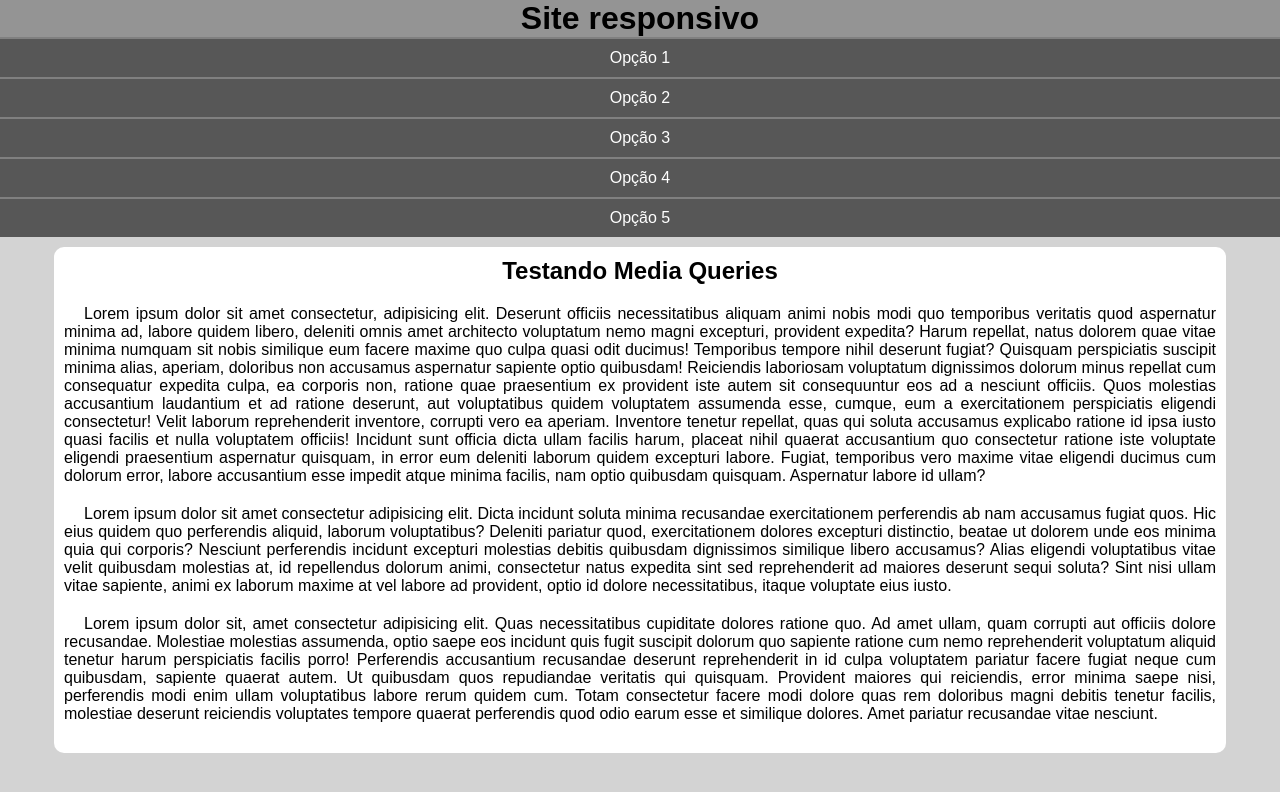
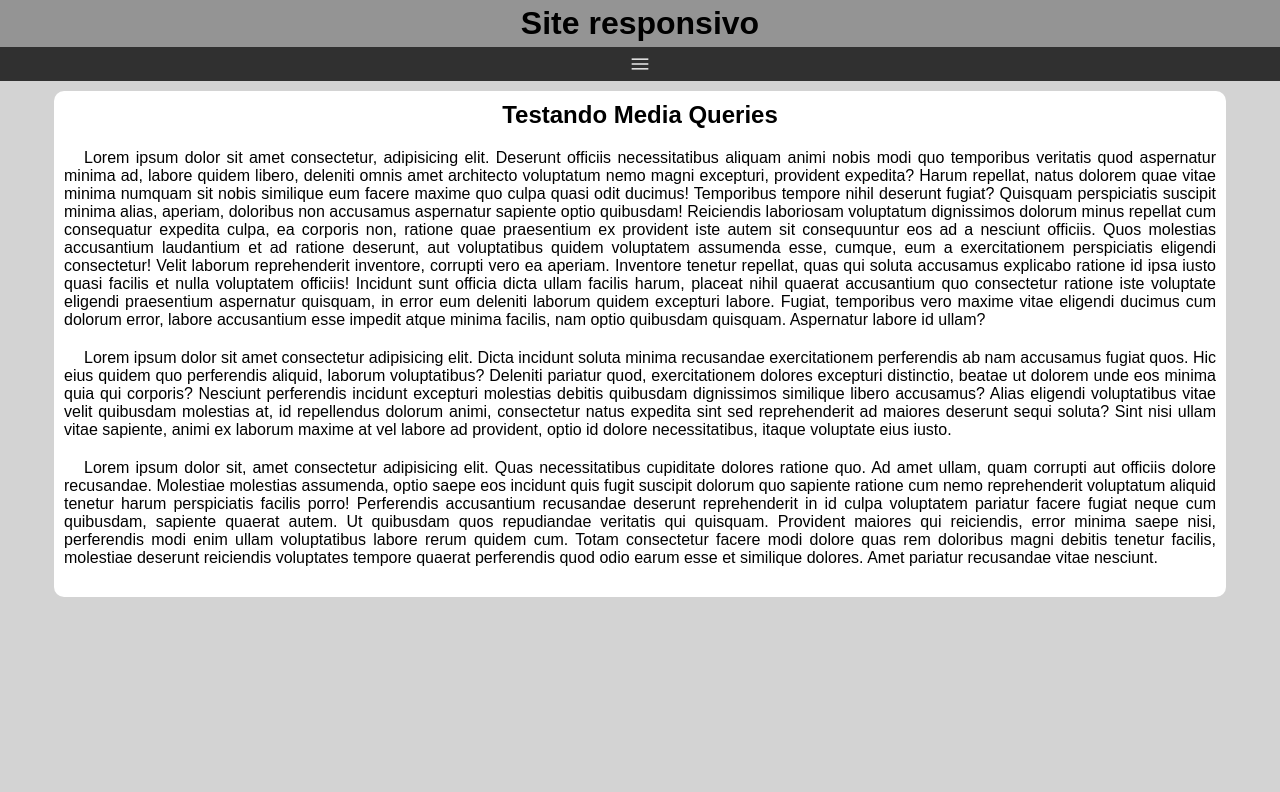
Before and after one commit to mts-ml/Teste, a plain HTML site: page mq.05/index.html in a window 1280 px wide. Drawn offline with nearby package versions, Linux system fonts and the light colour scheme.

Commit message:
Adicionado novas CSS, ícone de menu que consegui através do site do Google Icons e uma função do JS

```diff
--- a/mq.05/css/style.css
+++ b/mq.05/css/style.css
@@ -16,10 +16,38 @@ header {
 
 header > h1 {
     text-align: center;
+    padding: 5px;
+}
+
+.pulse {
+    /* ÍCONE DO MENU */
+    animation: pulse 3s infinite;
+}
+
+@keyframes pulse {
+    0% { font-variation-settings: 'wght' 100; }
+
+    50% { font-variation-settings: 'wght' 500; }
+
+    100% { font-variation-settings: 'wght' 100; }
+}
+
+span#menu {
+    display: block;
+    background-color: rgb(48, 48, 48);
+    color: white;
+    text-align: center;
+    padding: 5px;
+}
+
+span#menu:hover {
+    background-color: white;
+    color: black;
+    cursor: pointer;
 }
 
 nav {
-    display: block;
+    display: none;
 }
 
 nav > ul {
--- a/mq.05/index.html
+++ b/mq.05/index.html
@@ -5,6 +5,8 @@
     <meta charset="UTF-8">
     <meta name="viewport" content="width=device-width, initial-scale=1.0">
     <title>Media Query</title>
+    <link href="https://fonts.googleapis.com/css2?family=Material+Symbols+Outlined:opsz,wght,FILL,GRAD@20..48,100..700,0..1,-50..200" rel="stylesheet" />
+
     <link rel="stylesheet" href="css/style.css">
 </head>
 
@@ -12,7 +14,11 @@
     <header>
         <h1>Site responsivo</h1>
 
-        <nav>
+        <div class="pulse">
+            <span id="menu" class="material-symbols-outlined" onclick="clickMenu()">menu</span>
+        </div>
+
+        <nav id="itens">
             <ul>
                 <li><a href="#" target="_self" rel="next">Opção 1</a></li>
                 <li><a href="#" target="_self" rel="next">Opção 2</a></li>
@@ -38,6 +44,16 @@
             </p>
         </article>
     </main>
+
+    <script>
+        function clickMenu() {
+            if (itens.style.display == 'block') {
+                itens.style.display = 'none'
+            } else {
+                itens.style.display = 'block'
+            }
+        }
+    </script>
 </body>
 
 </html>
```
